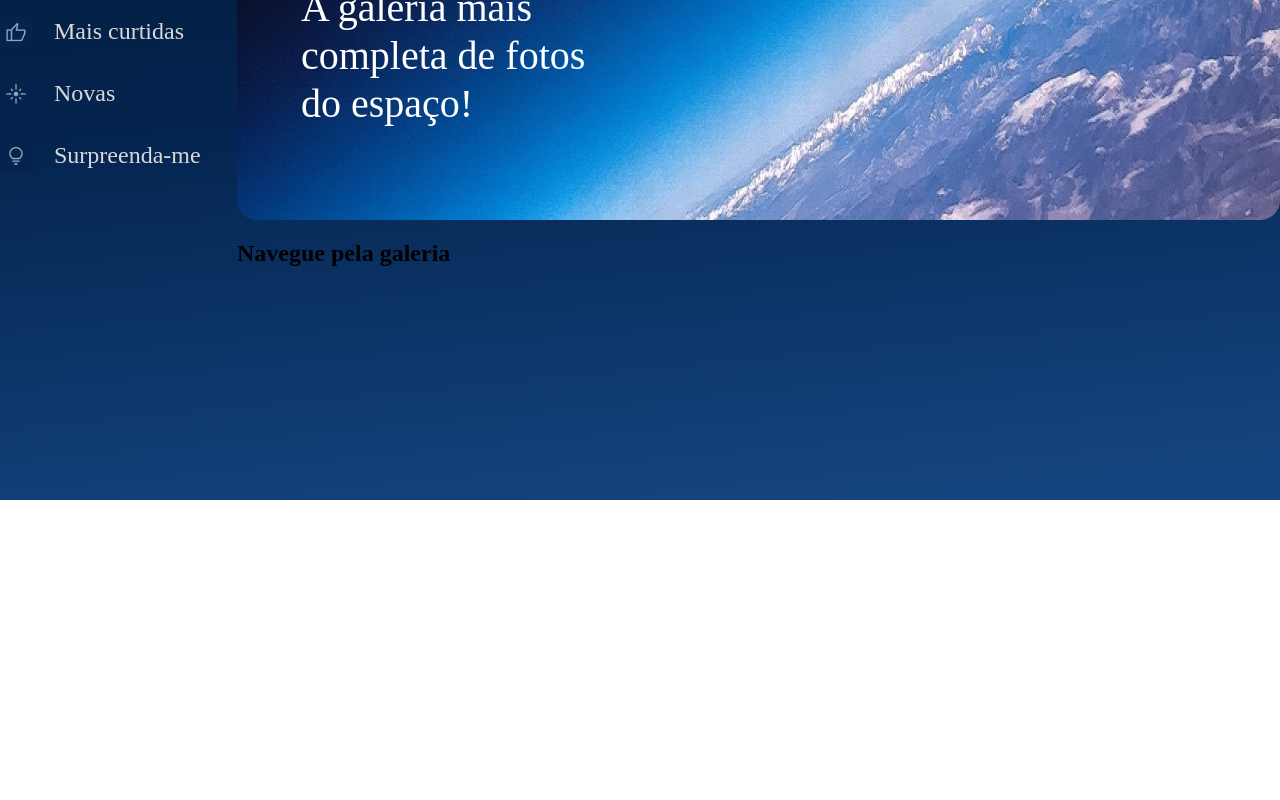
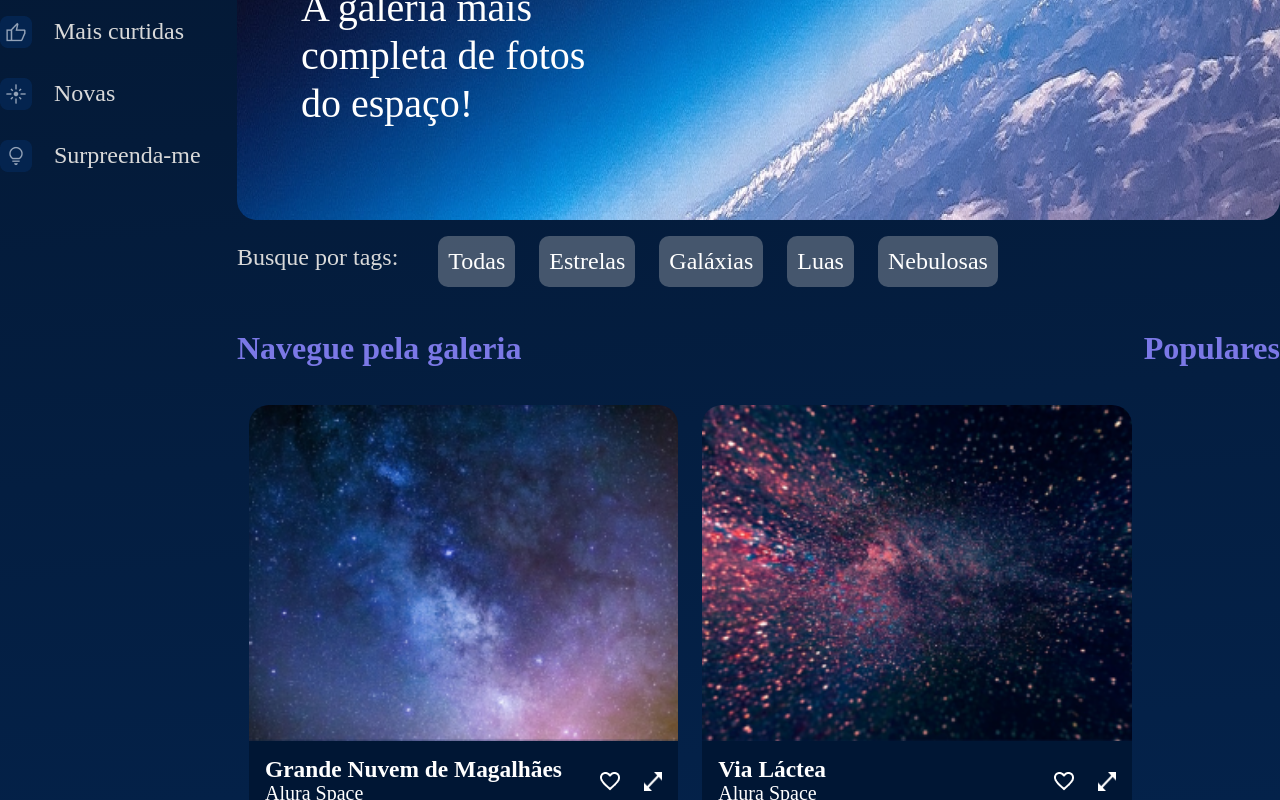
Before and after one commit to ledsouza/space-app, a React (Vite) app: page / in a window 1280 px wide. Shown: the part 300-1100 px from the top of the page. Before the commit the page ends 800 px from the top, so only its background shows below. Built offline with nearby package versions, Linux system fonts and the light colour scheme.

Commit message:
criando a galeria de fotos

```diff
--- /dev/null
+++ b/fotos.json
@@ -0,0 +1,72 @@
+[
+  {
+    "titulo": "Grande Nuvem de Magalhães",
+    "fonte": "Alura Space",
+    "path": "/imagens/galeria/foto-1.png",
+    "id": "1",
+    "tagId": 2
+  },
+  {
+    "titulo": "Via Láctea",
+    "fonte": "Alura Space",
+    "path": "/imagens/galeria/foto-2.png",
+    "id": "2",
+    "tagId": 2
+  },
+  {
+    "titulo": "Lua: quarto minguante",
+    "fonte": "Alura Space",
+    "path": "/imagens/galeria/foto-3.png",
+    "id": "3",
+    "tagId": 3
+  },
+  {
+    "titulo": "Galáxia de Andrómeda",
+    "fonte": "Alura Space",
+    "path": "/imagens/galeria/foto-4.png",
+    "id": "4",
+    "tagId": 2
+  },
+  {
+    "titulo": "Estrela Pistola",
+    "fonte": "Alura Space",
+    "path": "/imagens/galeria/foto-5.png",
+    "id": "5",
+    "tagId": 1
+  },
+  {
+    "titulo": "Ilustração",
+    "fonte": "Alura Space",
+    "path": "/imagens/galeria/foto-6.png",
+    "id": "6",
+    "tagId": 4
+  },
+  {
+    "titulo": "Galáxia de Andrómeda",
+    "fonte": "Alura Space",
+    "path": "/imagens/galeria/foto-7.png",
+    "id": "7",
+    "tagId": 2
+  },
+  {
+    "titulo": "Ilustração",
+    "fonte": "Alura Space",
+    "path": "/imagens/galeria/foto-8.png",
+    "id": "8",
+    "tagId": 4
+  },
+  {
+    "titulo": "Céu estrelado",
+    "fonte": "Alura Space",
+    "path": "/imagens/galeria/foto-9.png",
+    "id": "9",
+    "tagId": 1
+  },
+  {
+    "titulo": "Ilustração",
+    "fonte": "Alura Space",
+    "path": "/imagens/galeria/foto-10.png",
+    "id": "10",
+    "tagId": 1
+  }
+]
--- a/src/App.jsx
+++ b/src/App.jsx
@@ -5,6 +5,8 @@ import MenuLateral from "./components/MenuLateral";
 import Banner from "./components/Banner";
 import bannerBackground from "src/assets/banner.png";
 import Galeria from "./components/Galeria";
+import { useState } from "react";
+import fotos from "src/../fotos.json";
 
 const FundoGradiente = styled.div`
     background: linear-gradient(174.61deg, #041833 4.16%, #04244f 48%, #154580 96.76%);
@@ -29,7 +31,9 @@ const GaleriaContainer = styled.section`
     flex-grow: 1;
 `;
 
-function App() {
+const App = () => {
+    const [fotosGaleria, setFotosGaleria] = useState(fotos);
+
     return (
         <FundoGradiente>
             <EstilosGlobais />
@@ -42,12 +46,12 @@ function App() {
                             texto="A galeria mais completa de fotos do espaço!"
                             backgroundImage={bannerBackground}
                         />
-                        <Galeria />
+                        <Galeria fotos={fotosGaleria} />
                     </GaleriaContainer>
                 </MainContainer>
             </AppContainer>
         </FundoGradiente>
     );
-}
+};
 
 export default App;
--- /dev/null
+++ b/src/components/Galeria/Imagem/index.jsx
@@ -0,0 +1,71 @@
+import styled from "styled-components";
+
+const ImagemContainer = styled.div`
+    max-width: 100%;
+    margin: 12px;
+`;
+
+const ImagemStyle = styled.figure`
+    max-width: 100%;
+    height: 336px;
+    background-image: ${(props) => `url(${props.$fotoURL})`};
+    background-repeat: no-repeat;
+    background-size: cover;
+    margin: 0;
+    border-radius: 20px 20px 0 0;
+`;
+
+const ImagemCapture = styled.figcaption`
+    background-color: #001634;
+    display: flex;
+    justify-content: space-between;
+    align-items: center;
+    padding: 16px;
+    border-radius: 0 0 20px 20px;
+`;
+
+const TextoContainer = styled.div`
+    font-size: 20px;
+    line-height: 24px;
+    color: #ffffff;
+`;
+
+const ImagemTitulo = styled.h3`
+    font-family: GandhiSansBold;
+    margin: 0;
+`;
+
+const ImagemFonte = styled.p`
+    font-family: GandhiSansRegular;
+    margin: 0;
+`;
+
+const BotoesContainer = styled.div`
+    display: flex;
+    gap: 24px;
+    img {
+        cursor: pointer;
+    }
+`;
+
+const Imagem = ({ fotoURL, fotoTitulo, fotoFonte, expandida = false }) => {
+    return (
+        <ImagemContainer>
+            <ImagemStyle $fotoURL={fotoURL}></ImagemStyle>
+            <ImagemCapture>
+                <TextoContainer>
+                    <ImagemTitulo>{fotoTitulo}</ImagemTitulo>
+                    <ImagemFonte>{fotoFonte}</ImagemFonte>
+                </TextoContainer>
+                <BotoesContainer>
+                    <img src="/icones/favorito.png" alt="Favoritar" aria-hidden={expandida} />
+                    {!expandida && (
+                        <img src="/icones/expandir.png" alt="Expandir" aria-hidden={expandida} />
+                    )}
+                </BotoesContainer>
+            </ImagemCapture>
+        </ImagemContainer>
+    );
+};
+
+export default Imagem;
--- /dev/null
+++ b/src/components/Galeria/Populares/index.jsx
@@ -0,0 +1,7 @@
+import Titulo from "src/components/Titulo";
+
+const Populares = () => {
+    return <Titulo $alinhamento="center">Populares</Titulo>;
+};
+
+export default Populares;
--- /dev/null
+++ b/src/components/Galeria/Tags/index.jsx
@@ -0,0 +1,52 @@
+import styled from "styled-components";
+import tags from "./tags.json";
+
+const TagContainer = styled.div`
+    display: flex;
+`;
+
+const TagTitulo = styled.h3`
+    font-family: GandhiSansRegular;
+    font-weight: 400;
+    font-size: 24px;
+    color: #d9d9d9;
+`;
+
+const ListaTags = styled.ul`
+    display: flex;
+    list-style: none;
+    gap: 24px;
+`;
+
+const TagBotao = styled.button`
+    background: #d9d9d94d;
+    font-family: GandhiSansRegular;
+    font-weight: 400;
+    font-size: 24px;
+    color: #ffffff;
+    border: 2px solid transparent;
+    border-radius: 10px;
+    padding: 10px 8px;
+    cursor: pointer;
+    transition: background-color 0.3s ease;
+    &:hover {
+        border-color: #c98cf1;
+    }
+`;
+
+const Tags = () => {
+    return (
+        <TagContainer>
+            <TagTitulo>Busque por tags:</TagTitulo>
+            <ListaTags>
+                {tags.map((tag) => (
+                    <li key={tag.id}>
+                        <TagBotao>{tag.titulo}</TagBotao>
+                    </li>
+                ))}
+            </ListaTags>
+        </TagContainer>
+    );
+};
+
+export default Tags;
--- /dev/null
+++ b/src/components/Galeria/Tags/tags.json
@@ -0,0 +1,22 @@
+[
+    {
+        "id": 0,
+        "titulo": "Todas"
+    },
+    {
+        "id": 1,
+        "titulo": "Estrelas"
+    },
+    {
+        "id": 2,
+        "titulo": "Galáxias"
+    },
+    {
+        "id": 3,
+        "titulo": "Luas"
+    },
+    {
+        "id": 4,
+        "titulo": "Nebulosas"
+    }
+]
--- a/src/components/Galeria/index.jsx
+++ b/src/components/Galeria/index.jsx
@@ -1,5 +1,50 @@
-const Galeria = () => {
-    return <h2>Navegue pela galeria</h2>;
+import styled from "styled-components";
+import Titulo from "../Titulo";
+import Tags from "./Tags";
+import Populares from "./Populares";
+import Imagem from "./Imagem";
+
+const GaleriaContainer = styled.div`
+    display: flex;
+`;
+
+const SecaoGaleria = styled.section`
+    flex-grow: 1;
+`;
+
+const ListaFotos = styled.ul`
+    display: flex;
+    flex-wrap: wrap;
+    list-style: none;
+    padding: 0;
+    li {
+        width: 50%;
+    }
+`;
+
+const Galeria = ({ fotos = [] }) => {
+    return (
+        <>
+            <Tags />
+            <GaleriaContainer>
+                <SecaoGaleria>
+                    <Titulo>Navegue pela galeria</Titulo>
+                    <ListaFotos>
+                        {fotos.map((foto) => (
+                            <li key={foto.id}>
+                                <Imagem
+                                    fotoURL={foto.path}
+                                    fotoTitulo={foto.titulo}
+                                    fotoFonte={foto.fonte}
+                                />
+                            </li>
+                        ))}
+                    </ListaFotos>
+                </SecaoGaleria>
+                <Populares />
+            </GaleriaContainer>
+        </>
+    );
 };
 
 export default Galeria;
--- /dev/null
+++ b/src/components/Titulo/index.jsx
@@ -0,0 +1,9 @@
+import { styled } from "styled-components";
+
+const Titulo = styled.h2`
+    color: #7b78e6;
+    font-size: 32px;
+    text-align: ${(props) => (props.$alinhamento ? props.$alinhamento : "left")};
+`;
+
+export default Titulo;
```
